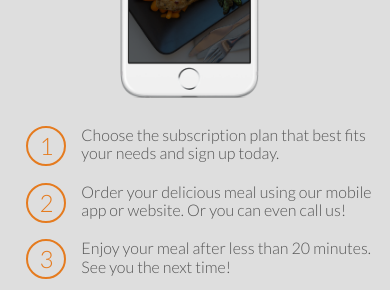
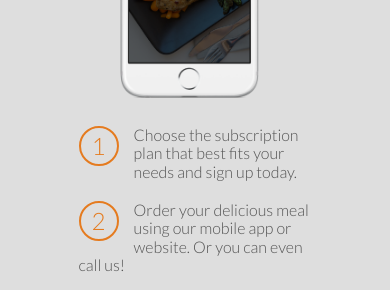
Before and after one commit to jakubfolta/BuildResponsiveRealWorldWebsites, a website: page index.html in a window 390 px wide. Shown: the part 2387-2677 px from the top of the page. Drawn offline with nearby package versions, Linux system fonts and the light colour scheme.

Commit message:
Continue - media queries.

```diff
--- a/src/css/queries.css
+++ b/src/css/queries.css
@@ -51,6 +51,7 @@
     width: 100%;
     margin: 0 0 4% 0;
   }
+
   .main-nav { display: none; }
 
   h1 { font-size: 180%;}
@@ -59,9 +60,12 @@
   .long-copy { width: 100%; }
 
 
-  .works-step { margin-bottom: 20px; }
+  .works-step {
+    margin: 0 auto 20px;
+    width: 70%;
+  }
+
   .works-step:last-of-type { margin-bottom: 20px; }
-  }
 
   .steps-box:first-child { text-align: center;}
   .app-screen { width: 40%; }
```
